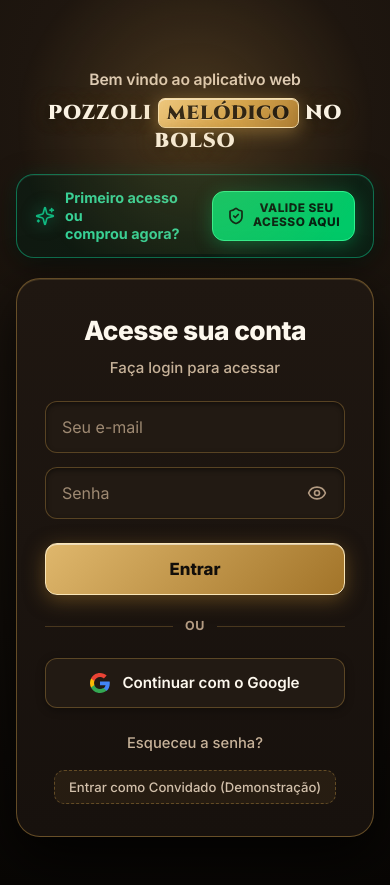
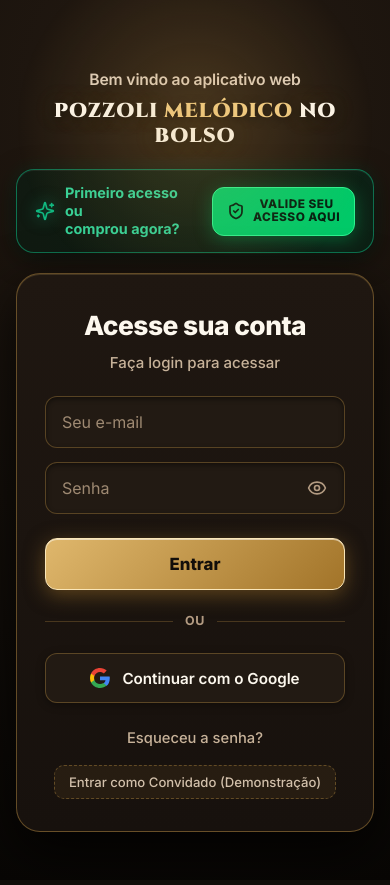
Before and after one commit to darlanmarley-hub/pozzoli-melodico, a React (Vite) app: page / in a window 390 px wide. Built offline with nearby package versions, Linux system fonts and the light colour scheme; no server answers.

Commit message:
style: destaque limpo em dourado para a palavra MELODICO

```diff
--- a/src/index.css
+++ b/src/index.css
@@ -1256,9 +1256,11 @@ body.theme-baroque .wifi-tip-badge {
 
   .melodico-highlight-lib,
   body.theme-baroque .melodico-highlight-lib {
-    padding: 1px 7px !important;
-    border-radius: 6px !important;
-    font-size: 1.04rem !important;
+    padding: 0 !important;
+    background: transparent !important;
+    border: none !important;
+    box-shadow: none !important;
+    font-size: inherit !important;
   }
 
   .login-screen-wrapper {
@@ -1286,9 +1288,11 @@ body.theme-baroque .wifi-tip-badge {
 
   .melodico-highlight,
   body.theme-baroque .melodico-highlight {
-    padding: 2px 8px !important;
-    border-radius: 7px !important;
-    font-size: 1.22rem !important;
+    padding: 0 !important;
+    background: transparent !important;
+    border: none !important;
+    box-shadow: none !important;
+    font-size: inherit !important;
   }
 
   .wifi-tip-badge {
@@ -1893,30 +1897,30 @@ body.theme-baroque .login-header-title {
 
 .melodico-highlight,
 body.theme-baroque .melodico-highlight {
-  color: #120e0a !important;
-  background: linear-gradient(135deg, #f3cf88 0%, #d4a34b 55%, #a87930 100%) !important;
-  border: 1px solid #fae6b8 !important;
-  padding: 2px 11px;
-  border-radius: 9px;
-  display: inline-block;
+  color: #f3cf88 !important;
+  background: transparent !important;
+  border: none !important;
+  padding: 0;
+  border-radius: 0;
+  display: inline;
   font-family: 'Cinzel', 'Playfair Display', serif !important;
   font-weight: 900 !important;
-  text-shadow: 0 1px 0 rgba(255, 255, 255, 0.35) !important;
-  box-shadow: 0 4px 18px rgba(212, 163, 75, 0.45), inset 0 1px 0 rgba(255, 255, 255, 0.65);
+  text-shadow: 0 2px 10px rgba(0, 0, 0, 0.7) !important;
+  box-shadow: none !important;
 }
 
 .melodico-highlight-lib,
 body.theme-baroque .melodico-highlight-lib {
-  color: #120e0a !important;
-  background: linear-gradient(135deg, #f3cf88 0%, #d4a34b 55%, #a87930 100%) !important;
-  border: 1px solid #fae6b8 !important;
-  padding: 1px 9px;
-  border-radius: 8px;
-  display: inline-block;
+  color: #f3cf88 !important;
+  background: transparent !important;
+  border: none !important;
+  padding: 0;
+  border-radius: 0;
+  display: inline;
   font-family: 'Cinzel', 'Playfair Display', serif !important;
   font-weight: 900 !important;
-  text-shadow: 0 1px 0 rgba(255, 255, 255, 0.35) !important;
-  box-shadow: 0 3px 14px rgba(212, 163, 75, 0.4), inset 0 1px 0 rgba(255, 255, 255, 0.6);
+  text-shadow: 0 2px 10px rgba(0, 0, 0, 0.7) !important;
+  box-shadow: none !important;
 }
 
 /* 2. Validation Banner (Primeiro Acesso) */
@@ -2520,9 +2524,11 @@ body.theme-baroque .validation-card-subtitle {
 
   .melodico-highlight-lib,
   body.theme-baroque .melodico-highlight-lib {
-    padding: 1px 7px !important;
-    border-radius: 6px !important;
-    font-size: 1.04rem !important;
+    padding: 0 !important;
+    background: transparent !important;
+    border: none !important;
+    box-shadow: none !important;
+    font-size: inherit !important;
   }
 
   .login-screen-wrapper,
@@ -2551,8 +2557,10 @@ body.theme-baroque .validation-card-subtitle {
 
   .melodico-highlight,
   body.theme-baroque .melodico-highlight {
-    padding: 2px 8px !important;
-    border-radius: 7px !important;
-    font-size: 1.2rem !important;
-  }
-}
+    padding: 0 !important;
+    background: transparent !important;
+    border: none !important;
+    box-shadow: none !important;
+    font-size: inherit !important;
+  }
+}
```
